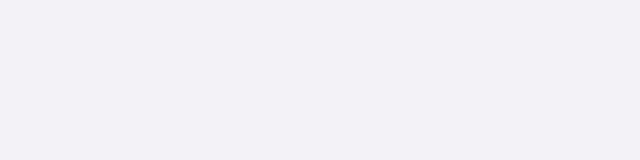
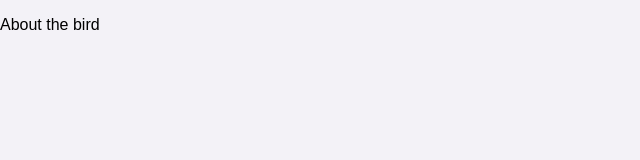
Before and after one commit to gaj23/bigbirds, a React (Create React App) app: page /bird_details/amecro in a window 1280 px wide. Shown: the top 160 px of the page, without its empty margins (0-640 px from the left). Built offline with nearby package versions, Linux system fonts and the light colour scheme.

Commit message:
Create path link to a birds details

```diff
--- a/src/Components/Details/Details.js
+++ b/src/Components/Details/Details.js
@@ -1,7 +1,8 @@
 import React from 'react';
 import './Details.css';
 
-const Details = () => {
+const Details = ({ bird }) => {
+  console.log('inside details', bird)
   return (
     <section>
       <p>About the bird</p>
--- a/src/Components/PersonalList/PersonalList.js
+++ b/src/Components/PersonalList/PersonalList.js
@@ -13,7 +13,7 @@ const PersonalList = () => {
   const seenBirds = sightings.map(bird => {
     return <Sighting
         key={bird.speciesCode}
-        id={bird.speciseCode}
+        id={bird.speciesCode}
         comName={bird.comName}
         date={bird.dateSeen}
       />
--- a/src/Components/Sighting/Sighting.js
+++ b/src/Components/Sighting/Sighting.js
@@ -4,13 +4,14 @@ import './Sighting.css';
 import arrow from '../../Assets/go-to.png';
 
 const Sighting = ( { id, comName, date } ) => {
+  console.log('id in sighting', id);
   return (
     <tr>
       <td>{ date }</td>
       <td>
         { comName }
-        <Link to='/bird-details/{id}'>
-          <img src={arrow} alt='go to {comName} details' />
+        <Link to={`/bird_details/${id}`}>
+          <img src={arrow} alt={`go to ${comName} details`} />
         </Link>
       </td>
     </tr>
--- a/src/index.js
+++ b/src/index.js
@@ -12,7 +12,14 @@ ReactDOM.render(
     <Switch>
       <Route path='/home' component={ App } />
       <Route path='/top50' component={ TopList } />
-      <Route path='/bird-details/:id' component={ Details } />
+      <Route path='/bird_details/:id'
+      render={({ match }) => {
+        console.log('inside route', match)
+              return (
+                <Details
+                  id={match.params.id} />
+                );
+              }}  />
       <Route path='/seen' component= { PersonalList } />
     </Switch>
   </BrowserRouter>,
```
